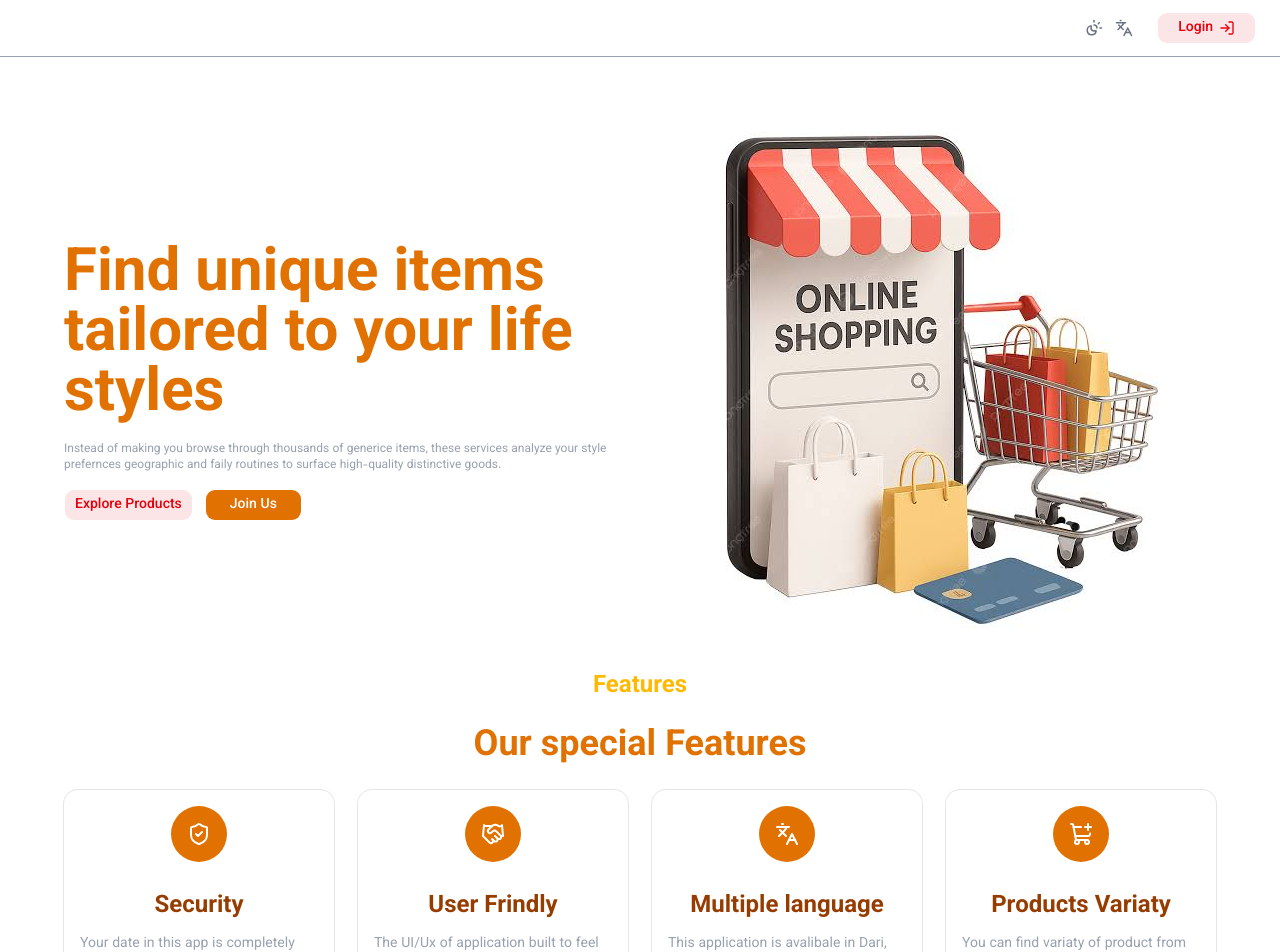
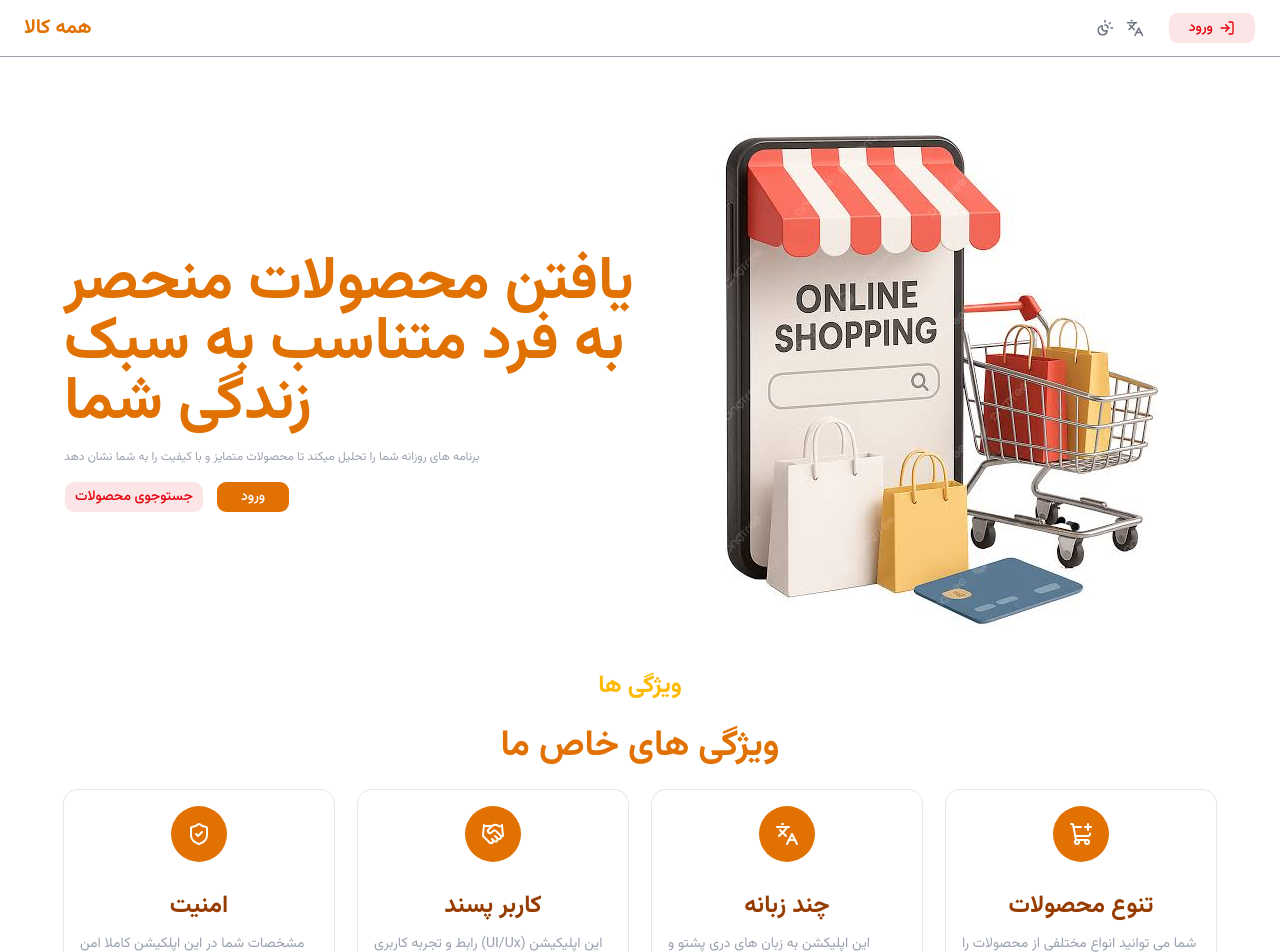
Before and after one commit to nazaninhussaini/nextjs-final-project, a Next.js app: page / in a window 1280 px wide. Shown: the top 952 px of the page. Built offline with nearby package versions, Linux system fonts and the light colour scheme; no server answers.

Commit message:
localizition added from pages

```diff
--- a/src/app/layout.tsx
+++ b/src/app/layout.tsx
@@ -5,6 +5,7 @@ import "./globals.css";
 import NavebarPage from "@/components/shared/navbar";
 import { ThemeProvider } from "next-themes";
 import { NextIntlClientProvider } from "next-intl";
+import { cookies } from "next/headers";
 
 const inter = Inter({
   variable: "--font-Inter",
@@ -26,14 +27,18 @@ export const metadata: Metadata = {
   description: "Generated by create next app",
 };
 
-export default function RootLayout({ children }: LayoutProps<"/">) {
-  return (
+export default async function RootLayout({ children }: LayoutProps<"/">) {
+  const cookieInfo = await cookies();
+  const locale = cookieInfo.get("locale")?.value || "fa";
+  const isRTL = locale === "fa"|| locale ==="pa";
+   return (
     <html
-      lang="en"
-      suppressHydrationWarning
-      className={`${vazirmtn.className} ${inter.variable} h-full antialiased`}
+    suppressHydrationWarning
+      lang={locale}
+      dir={locale === "en" ? "ltr": "rtl"}
+      className={`${locale === "en" ? inter.variable : vazirmtn.className} h-full antialiased`}
     >
-      <body className="min-h-full bg-white flex flex-col">
+      <body className="min-h-full dark:bg-gray-800 bg-white flex flex-col">
         {/* <NavebarPage/> */}
         <ThemeProvider attribute="class">
           <NextIntlClientProvider>
--- a/src/components/homepage/Features.tsx
+++ b/src/components/homepage/Features.tsx
@@ -2,37 +2,39 @@ import React from 'react'
 import { Card, CardContent, CardHeader } from '../ui/card'
 import { Handshake, Languages, LanguagesIcon, LucideLanguages, ShieldCheck, ShoppingCartPlus } from 'lucide-react'
 import { Language } from 'firebase/ai'
+import { useTranslations } from 'next-intl'
 
 function Features() {
+  const t = useTranslations("homepage.features");
 
   const listFeatures:{
     id:number, title : string ,description: string
   }[] = [
     {
       id: 1,
-     title:"Security",
-     description:"Your date in this app is completely secure"
+     title:t("feature1.title"),
+     description: t("feature1.description")
     },
     {
       id: 2,
-      title:"User Frindly",
-      description:"The UI/Ux of application built to feel comfortable"
+      title:t("feature2.title"),
+      description:t("feature2.description")
     },
     {
       id: 3,
-       title:"Multiple language",
-        description:"This application is avalibale in Dari, Pashto , English languages"
+       title:t("feature3.title"),
+        description:t("feature3.description")
     },
     {
       id: 4,
-      title:"Products Variaty",
-      description:"You can find variaty of product from different Brands around the world"
+      title:t("feature4.title"),
+      description:t("feature4.description")
     },
   ]
   return (
     <div className='w-full max-w-6xl mt-4 mx-auto '>
-        <h2 className='text-center text-2xl text-amber-400 font-bold'>Features</h2>
-        <h1 className='text-center text-4xl font-bold text-amber-600 my-6'>Our special Features</h1>
+        <h2 className='text-center text-2xl text-amber-400 font-bold'>{t("subtitle")}</h2>
+        <h1 className='text-center text-4xl font-bold text-amber-600 my-6'>{t("title")}</h1>
         <div className='grid w-ful grid-cols-4 gap-6'>
           {listFeatures.map((feature)=>(
             <Card key={feature.id}>
--- a/src/components/homepage/Hero.tsx
+++ b/src/components/homepage/Hero.tsx
@@ -1,16 +1,20 @@
 import Image from 'next/image';
 import React from 'react'
 import { Button } from '../ui/button';
+import { useTranslations } from 'next-intl';
 
 function HeroSection() {
+  const t = useTranslations("homepage");
   return (
     <div className=' w-full items-center max-w-6xl mt-7 mx-auto grid md:grid-cols-2 grid-cols-1 gap-3'>
         <div className='mt-3 flex flex-col gap-4'>
-            <h1 className='text-6xl font-bold text-amber-600'>Find unique items tailored to your life styles</h1>
-            <p className='text-gray-400 text-xs'>Instead of making you browse through thousands of generice items, these services analyze your style prefernces geographic and faily routines to surface high-quality distinctive goods.</p>
+            <h1 className='text-6xl font-bold text-amber-600'>{t("hero.title")}</h1>
+            <p className='text-gray-400 text-xs'>{t("hero.description")}</p>
             <div className='flex gap-3'>
-              <Button variant="destructive" className="py-2">Explore Products</Button>
-              <Button className="bg-amber-600 px-6 py-1 hover:bg-amber-400 transition-colors duration-300 text-white">Join Us</Button>
+              <Button variant="destructive" className="py-2">
+                {t("hero.btn_explore")}
+                </Button>
+              <Button className="bg-amber-600 px-6 py-1 hover:bg-amber-400 transition-colors duration-300 text-white">{t("hero.btn_join")}</Button>
             </div>
         </div>
         <div>
--- a/src/components/shared/navbar.tsx
+++ b/src/components/shared/navbar.tsx
@@ -6,15 +6,15 @@ import { LogIn } from 'lucide-react'
 import { useTranslations } from 'next-intl'
 
 function NavebarPage() {
-  const t = useTranslations()
+  const t = useTranslations("navbar")
     const listNavs =[]
   return (
     <div className='w-full border-b z-50 fixed top-0 left-0 backdrop-blur-md border-gray-400 py-3 px-6 flex justify-between items-center'>
-      <div className='text-xl font-bold text-shadow-2xl  text-amber-600'></div>
+      <div className='text-xl font-bold text-shadow-2xl  text-amber-600'>{t("logo")}</div>
       <div className='flex items-center gap-3'>
         <DropdownMenuShowTheme/>
         <LanguageChenger/>
-        <Button variant="destructive" className="py-2 px-5">Login<LogIn size={18}/></Button>
+        <Button variant="destructive" className="py-2 px-5">{t("btn_login")}<LogIn size={18}/></Button>
       </div>
     </div>
   )
```
